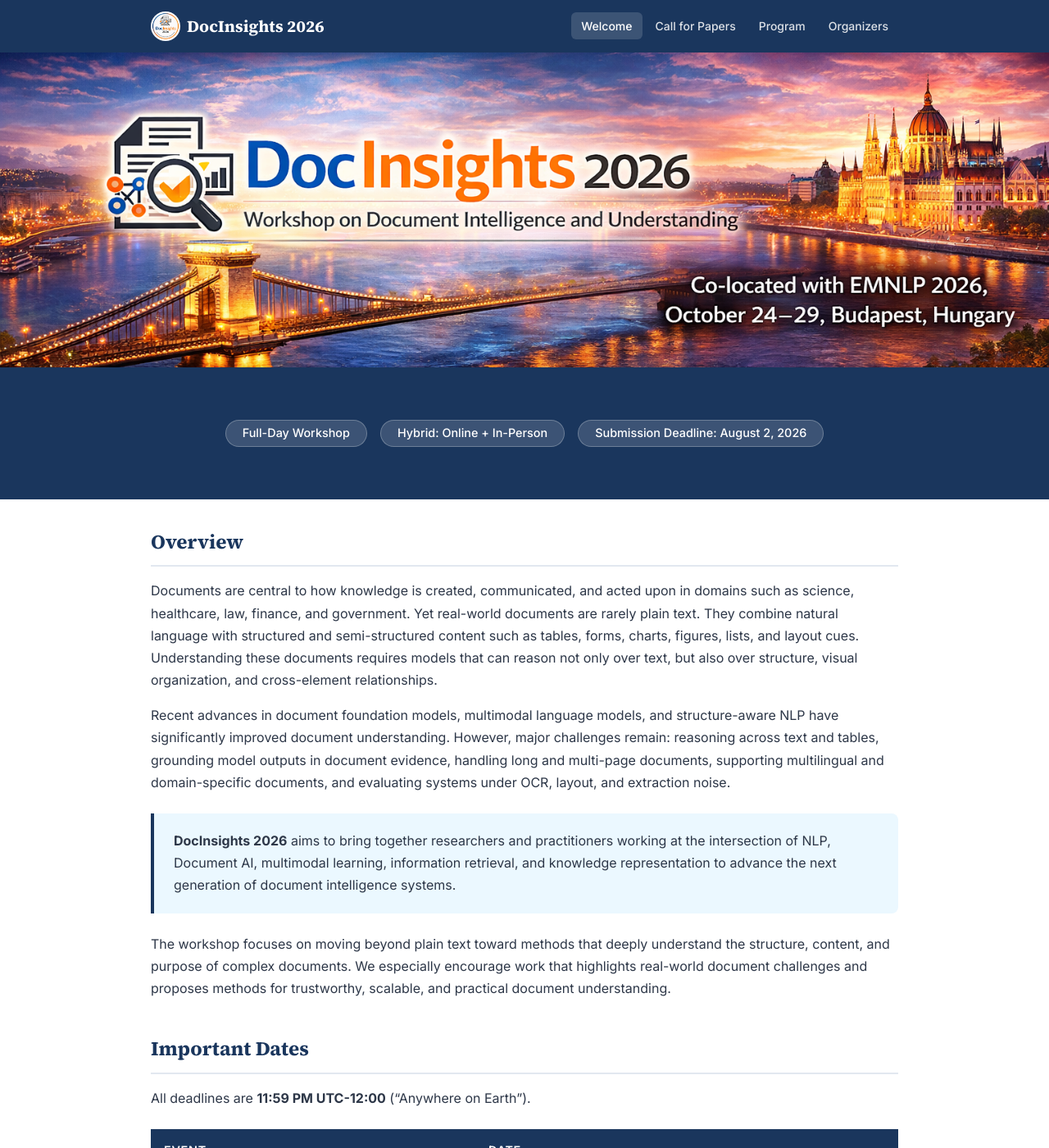
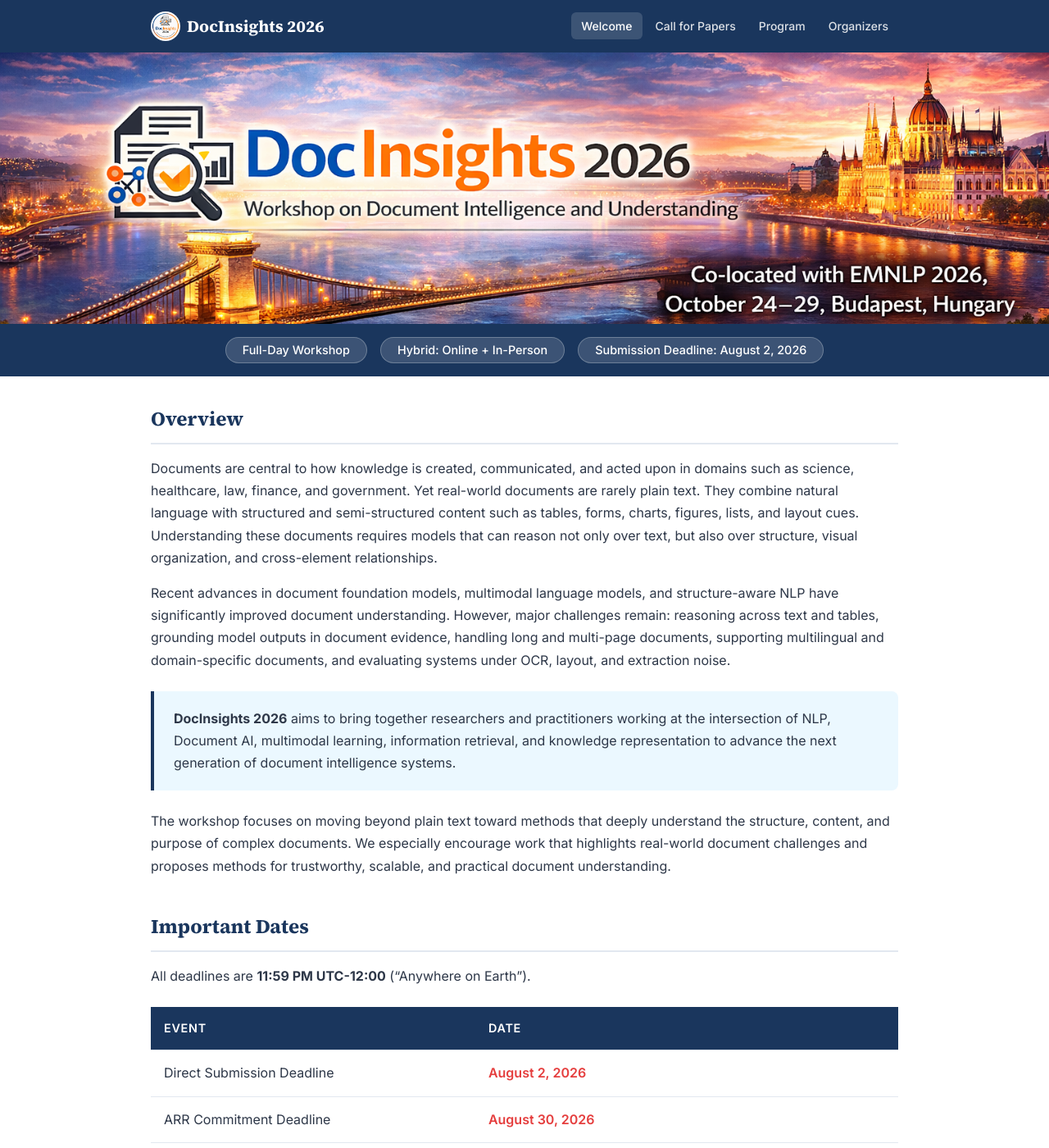
Before and after one commit to docinsights-workshop/docinsights-2026, a Jekyll site: the page built from index.md, in a window 1280 px wide and 1400 px high. Shown: the whole window at 82% size. Built offline with Jekyll 4.4.1, drawn with Linux system fonts in a browser that asks for light colours.

Commit message:
Crop banner 1em top 3em bottom, match badge bar to nav height

```diff
--- a/assets/css/style.css
+++ b/assets/css/style.css
@@ -149,7 +149,8 @@ body {
   align-items: center;
   flex-wrap: wrap;
   gap: 1rem;
-  padding: 4rem 1.5rem;
+  min-height: var(--nav-height);
+  padding: 1rem 1.5rem;
   background: var(--color-primary);
   line-height: 1;
   margin: 0;
```
Also changed, not shown: assets/images/banner_cover_photo.png.
